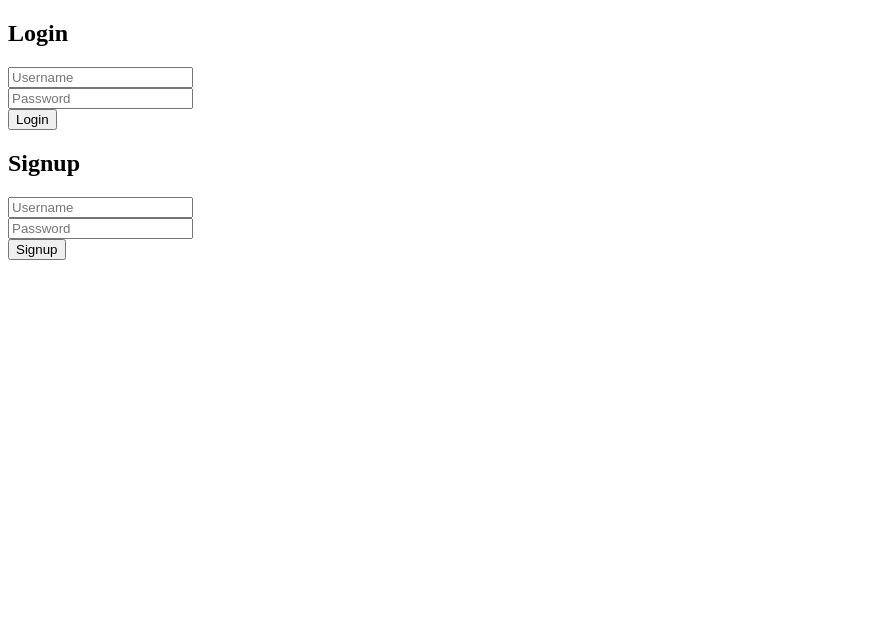
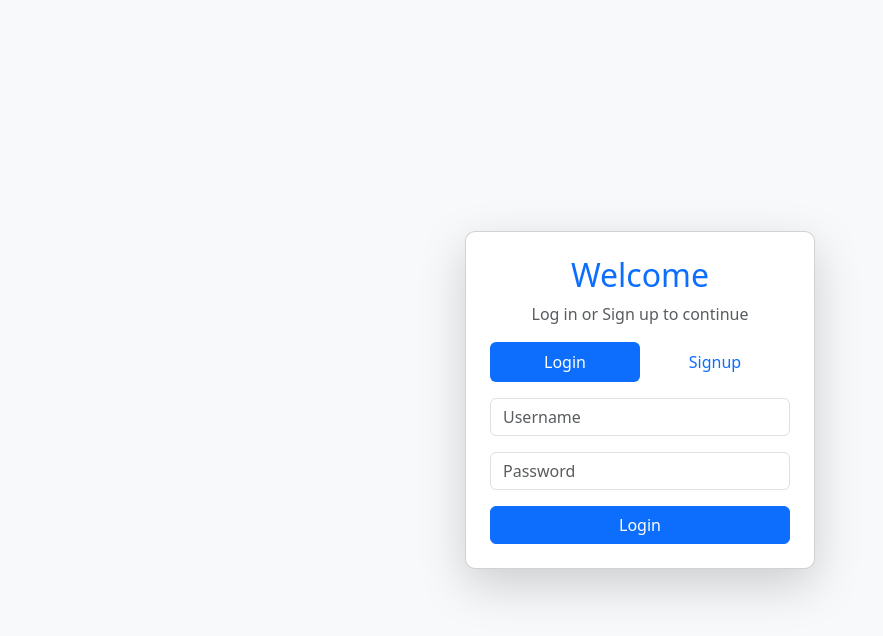
Before and after one commit to Tommyboy0797/login_system, a plain HTML site: page static/index.html in a window 1280 px wide. Shown: the whole page, without its empty margins (0-883 px from the left). Drawn offline with nearby package versions, Linux system fonts and the light colour scheme.

Commit message:
visuals update

```diff
--- a/static/index.html
+++ b/static/index.html
@@ -3,21 +3,54 @@
 <head>
     <meta charset="UTF-8">
     <meta name="viewport" content="width=device-width, initial-scale=1.0">
-    <title>Login</title>
+    <title>Login & Signup</title>
+    <link rel="stylesheet" href="https://cdn.jsdelivr.net/npm/bootstrap@5.3.0/dist/css/bootstrap.min.css">
+    <script src="https://cdn.jsdelivr.net/npm/bootstrap@5.3.0/dist/js/bootstrap.bundle.min.js"></script>
 </head>
-<body>
-    <h2>Login</h2>
-    <form action="/login" method="post">
-        <input type="text" name="username" placeholder="Username" required><br>
-        <input type="password" name="password" placeholder="Password" required><br>
-        <button type="submit">Login</button>
-    </form>
+<body class="bg-light d-flex justify-content-center align-items-center vh-100">
 
-    <h2>Signup</h2>
-    <form action="/signup" method="post">
-        <input type="text" name="username" placeholder="Username" required><br>
-        <input type="password" name="password" placeholder="Password" required><br>
-        <button type="submit">Signup</button>
-    </form>
+    <div class="card shadow-lg p-4" style="width: 350px; border-radius: 10px;">
+        <h2 class="text-center text-primary">Welcome</h2>
+        <p class="text-center text-muted">Log in or Sign up to continue</p>
+
+        <!-- Nav Tabs -->
+        <ul class="nav nav-pills nav-justified mb-3" id="authTabs">
+            <li class="nav-item">
+                <button class="nav-link active" data-bs-toggle="pill" data-bs-target="#loginTab">Login</button>
+            </li>
+            <li class="nav-item">
+                <button class="nav-link" data-bs-toggle="pill" data-bs-target="#signupTab">Signup</button>
+            </li>
+        </ul>
+
+        <div class="tab-content">
+            <!-- Login Form -->
+            <div class="tab-pane fade show active" id="loginTab">
+                <form action="/login" method="post">
+                    <div class="mb-3">
+                        <input type="text" name="username" class="form-control" placeholder="Username" required>
+                    </div>
+                    <div class="mb-3">
+                        <input type="password" name="password" class="form-control" placeholder="Password" required>
+                    </div>
+                    <button type="submit" class="btn btn-primary w-100">Login</button>
+                </form>
+            </div>
+
+            <!-- Signup Form -->
+            <div class="tab-pane fade" id="signupTab">
+                <form action="/signup" method="post">
+                    <div class="mb-3">
+                        <input type="text" name="username" class="form-control" placeholder="Username" required>
+                    </div>
+                    <div class="mb-3">
+                        <input type="password" name="password" class="form-control" placeholder="Password" required>
+                    </div>
+                    <button type="submit" class="btn btn-success w-100">Signup</button>
+                </form>
+            </div>
+        </div>
+    </div>
+
 </body>
 </html>
--- /dev/null
+++ b/static/styles.css
@@ -0,0 +1,77 @@
+/* Apply to the whole page */
+body {
+    font-family: Arial, sans-serif;
+    background: linear-gradient(135deg, #6e8efb, #a777e3);
+    height: 100vh;
+    display: flex;
+    justify-content: center;
+    align-items: center;
+    margin: 0;
+}
+
+/* Container holding forms */
+.container {
+    background: white;
+    padding: 30px;
+    border-radius: 10px;
+    box-shadow: 0 4px 10px rgba(0, 0, 0, 0.2);
+    width: 300px;
+    text-align: center;
+}
+
+/* Headings */
+h2 {
+    color: #444;
+    margin-bottom: 10px;
+}
+
+p {
+    color: #666;
+    font-size: 14px;
+}
+
+/* Form styles */
+.form {
+    margin-top: 15px;
+    background: #f9f9f9;
+    padding: 15px;
+    border-radius: 8px;
+}
+
+h3 {
+    margin-bottom: 10px;
+    color: #555;
+}
+
+/* Input fields */
+input {
+    width: 90%;
+    padding: 10px;
+    margin: 8px 0;
+    border: 1px solid #ddd;
+    border-radius: 5px;
+    font-size: 14px;
+    outline: none;
+}
+
+input:focus {
+    border-color: #6e8efb;
+}
+
+/* Buttons */
+button {
+    width: 100%;
+    padding: 10px;
+    margin-top: 10px;
+    background: #6e8efb;
+    border: none;
+    border-radius: 5px;
+    color: white;
+    font-size: 16px;
+    cursor: pointer;
+    transition: background 0.3s;
+}
+
+button:hover {
+    background: #5a79e0;
+}
```
Also changed, not shown: static/dashboard.html (+13 -4 lines).
